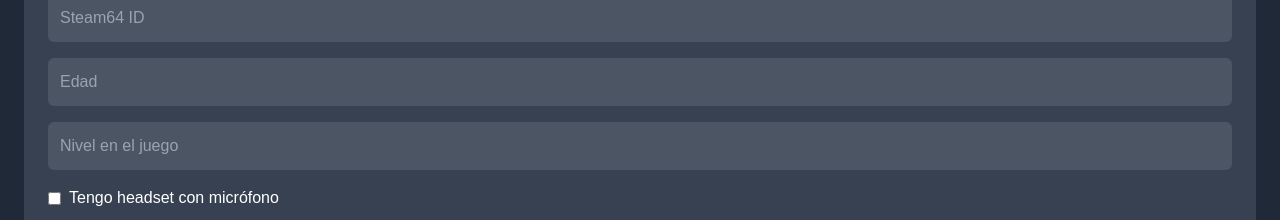
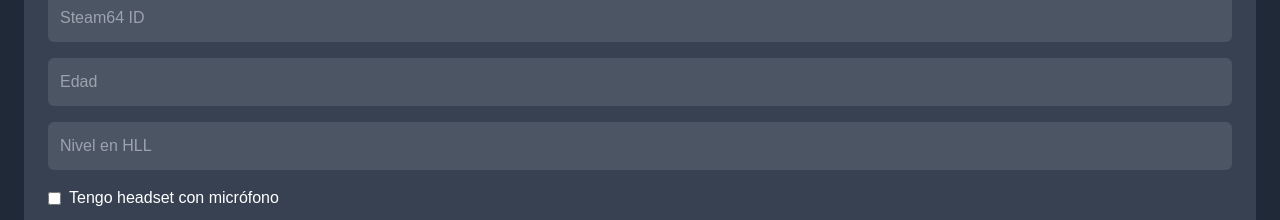
Before and after one commit to HU-CODERS/RoninWeb, a React (Vite) app: page / in a window 1280 px wide. Shown: the part 3982-4202 px from the top of the page. Built offline with nearby package versions, Linux system fonts and the light colour scheme.

Commit message:
form ronin fix

```diff
--- a/src/pages/Home.tsx
+++ b/src/pages/Home.tsx
@@ -167,7 +167,7 @@ export default function RoninLandingPage() {
                   />
                   <input
                     type="number"
-                    placeholder="Nivel en el juego"
+                    placeholder="Nivel en HLL"
                     className="w-full p-3 bg-gray-600 rounded-md focus:outline-none focus:ring-2 focus:ring-cyan-400"
                   />
                   <div className="flex items-center space-x-2">
```
